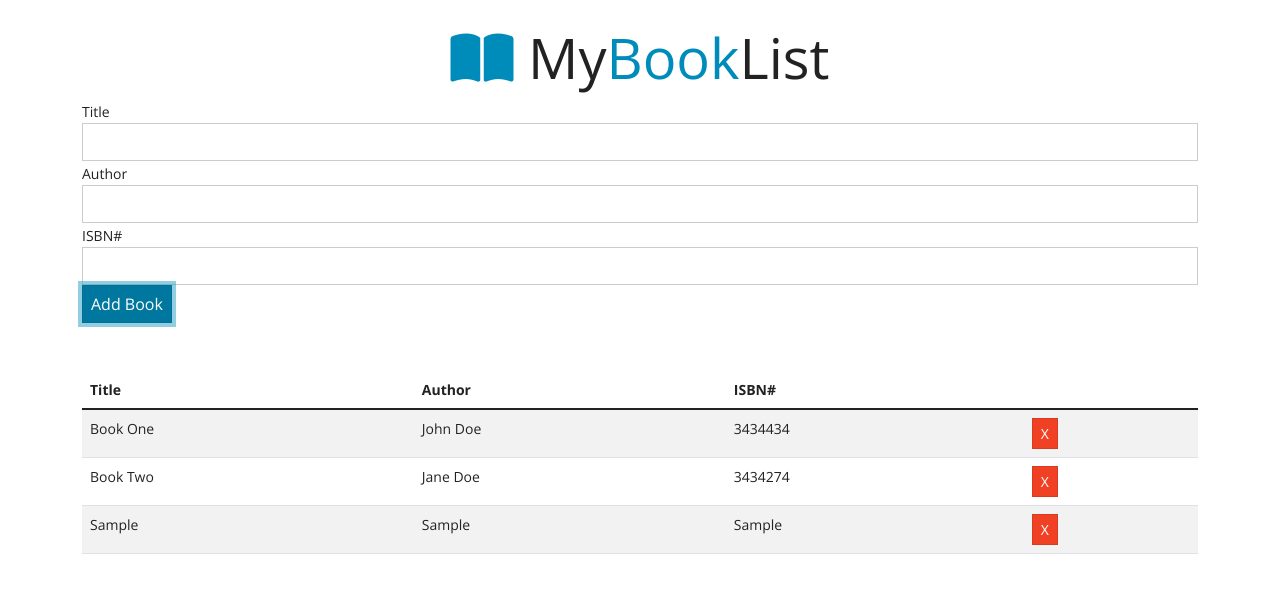
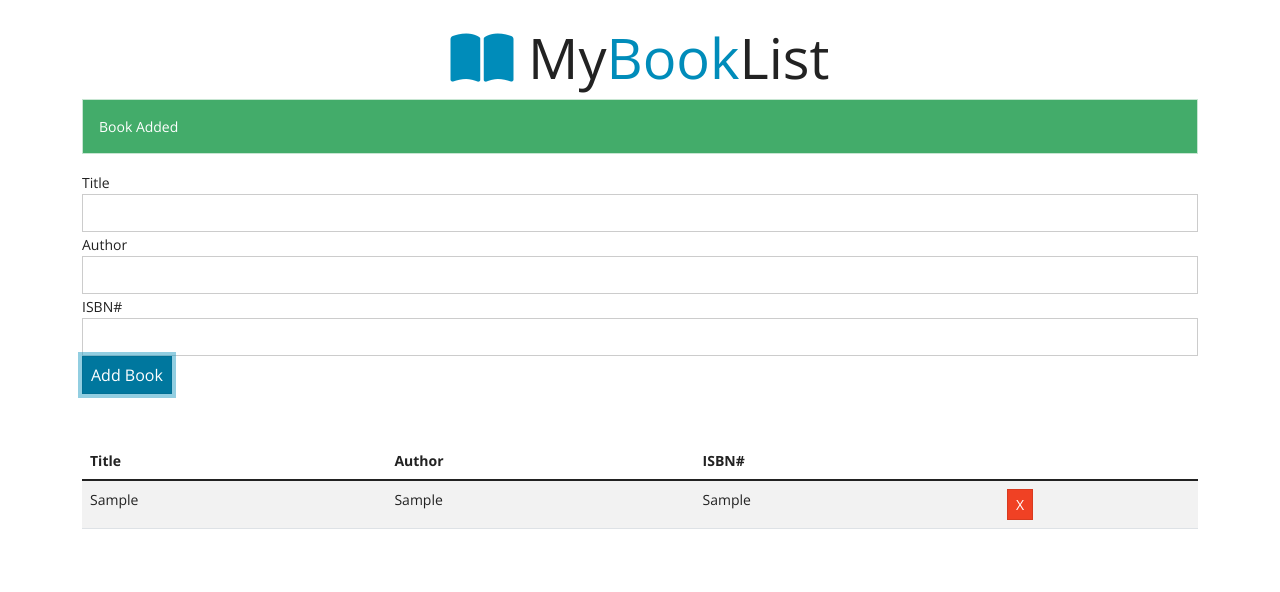
Before and after one commit to arnav1776/Javascript_projects, a plain HTML site: page BookList-App/index.html in a window 1280 px wide. Both pictures are taken after typing "Sample", "Sample", "Sample" into the empty fields and a click on the input "Add Book". Drawn offline with nearby package versions, Linux system fonts and the light colour scheme.

Commit message:
bookList Completed

```diff
--- a/BookList-App/app.js
+++ b/BookList-App/app.js
@@ -1,5 +1,4 @@
 // Book Class: Represents a Book
-
 class Book {
     constructor(title, author, isbn) {
       this.title = title;
@@ -9,26 +8,13 @@ class Book {
   }
 
   // UI Class: Handle UI Tasks
-
   class UI {
     static displayBooks() {
-        const StoredBooks = [
-            {
-                title: 'Book One',
-                author: 'John Doe',
-                isbn: '3434434'
-            },
-            {
-                title: 'Book Two',
-                author: 'Jane Doe',
-                isbn: '3434274'
-            }
-        ];
-
-        const books = StoredBooks;
+      const books = Store.getBooks();
 
       books.forEach((book) => UI.addBookToList(book));
     }
+
     static addBookToList(book) {
       const list = document.querySelector('#book-list');
 
@@ -50,22 +36,63 @@ class UI {
       }
     }
 
+    static showAlert(message, className) {
+      const div = document.createElement('div');
+      div.className = `alert alert-${className}`;
+      div.appendChild(document.createTextNode(message));
+      const container = document.querySelector('.container');
+      const form = document.querySelector('#book-form');
+      container.insertBefore(div, form);
+
+      // Vanish in 3 seconds
+      setTimeout(() => document.querySelector('.alert').remove(), 3000);
+    }
+
     static clearFields() {
       document.querySelector('#title').value = '';
       document.querySelector('#author').value = '';
       document.querySelector('#isbn').value = '';
-
     }
   }
 
-// Storage Class: Haandles Storage
+  // Store Class: Handles Storage
+  class Store {
+    static getBooks() {
+      let books;
+      if(localStorage.getItem('books') === null) {
+        books = [];
+      } else {
+        books = JSON.parse(localStorage.getItem('books'));
+      }
+
+      return books;
+    }
+
+    static addBook(book) {
+      const books = Store.getBooks();
+      books.push(book);
+      localStorage.setItem('books', JSON.stringify(books));
+    }
+
+    static removeBook(isbn) {
+      const books = Store.getBooks();
+
+      books.forEach((book, index) => {
+        if(book.isbn === isbn) {
+          books.splice(index, 1);
+        }
+      });
+
+      localStorage.setItem('books', JSON.stringify(books));
+    }
+  }
 
   // Event: Display Books
-
   document.addEventListener('DOMContentLoaded', UI.displayBooks);
 
-// Event: Add a book
-document.querySelector('#book-form').addEventListener('submit', (e)=> {
+  // Event: Add a Book
+  document.querySelector('#book-form').addEventListener('submit', (e) => {
+    // Prevent actual submit
     e.preventDefault();
 
     // Get form values
@@ -73,17 +100,35 @@ document.querySelector('#book-form').addEventListener('submit', (e)=> {
     const author = document.querySelector('#author').value;
     const isbn = document.querySelector('#isbn').value;
 
+    // Validate
+    if(title === '' || author === '' || isbn === '') {
+      UI.showAlert('Please fill in all fields', 'danger');
+    } else {
+      // Instatiate book
       const book = new Book(title, author, isbn);
 
-    // Add book to UI
+      // Add Book to UI
       UI.addBookToList(book);
 
-    // Clear Fields
+      // Add book to store
+      Store.addBook(book);
+
+      // Show success message
+      UI.showAlert('Book Added', 'success');
+
+      // Clear fields
       UI.clearFields();
+    }
   });
 
-// Event: Remove a book
+  // Event: Remove a Book
+  document.querySelector('#book-list').addEventListener('click', (e) => {
+    // Remove book from UI
+    UI.deleteBook(e.target);
 
-document.querySelector('#book-list').addEventListener('click', (e)=> {
-    UI.deleteBook(e.target);
+    // Remove book from store
+    Store.removeBook(e.target.parentElement.previousElementSibling.textContent);
+
+    // Show success message
+    UI.showAlert('Book Removed', 'success');
   });
```
Also changed, not shown: BookList-App/index.html (+1 -0 lines). Lines whose indentation alone changed are shown as unchanged.
